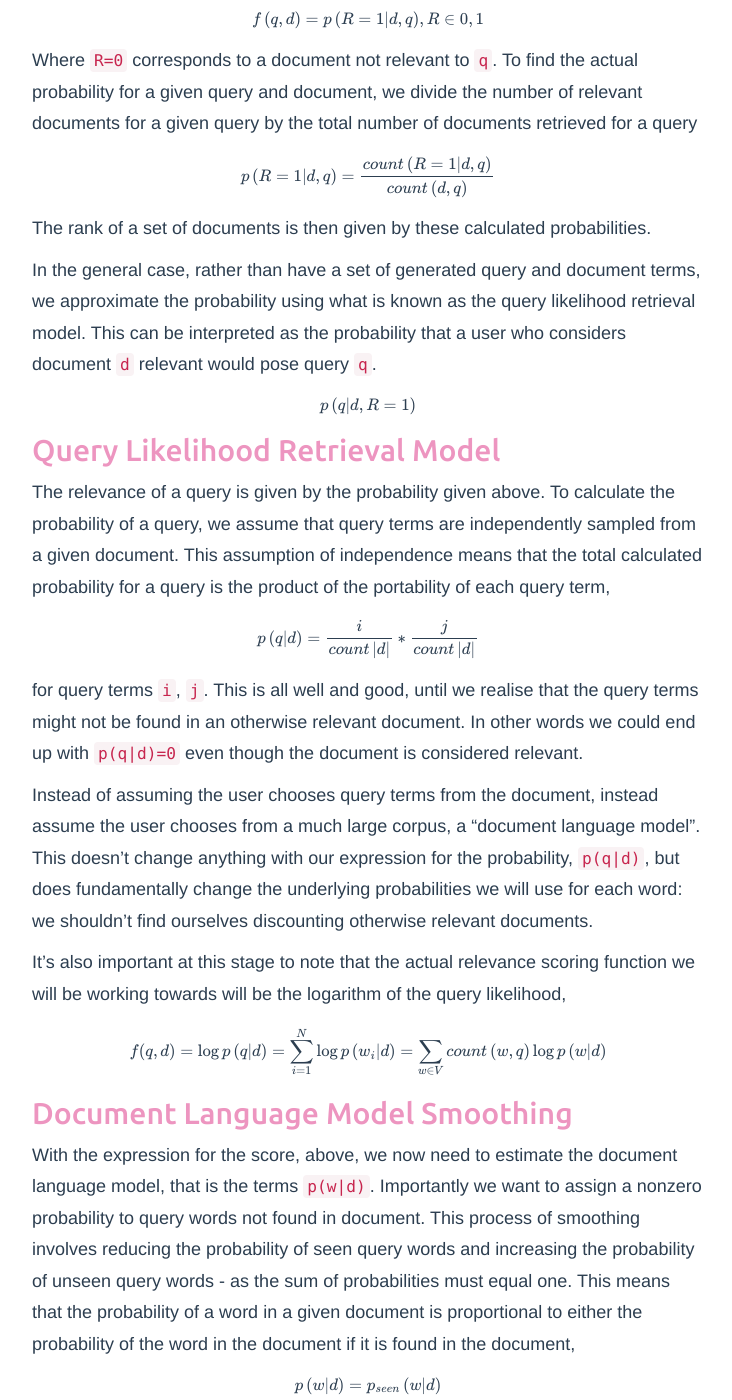
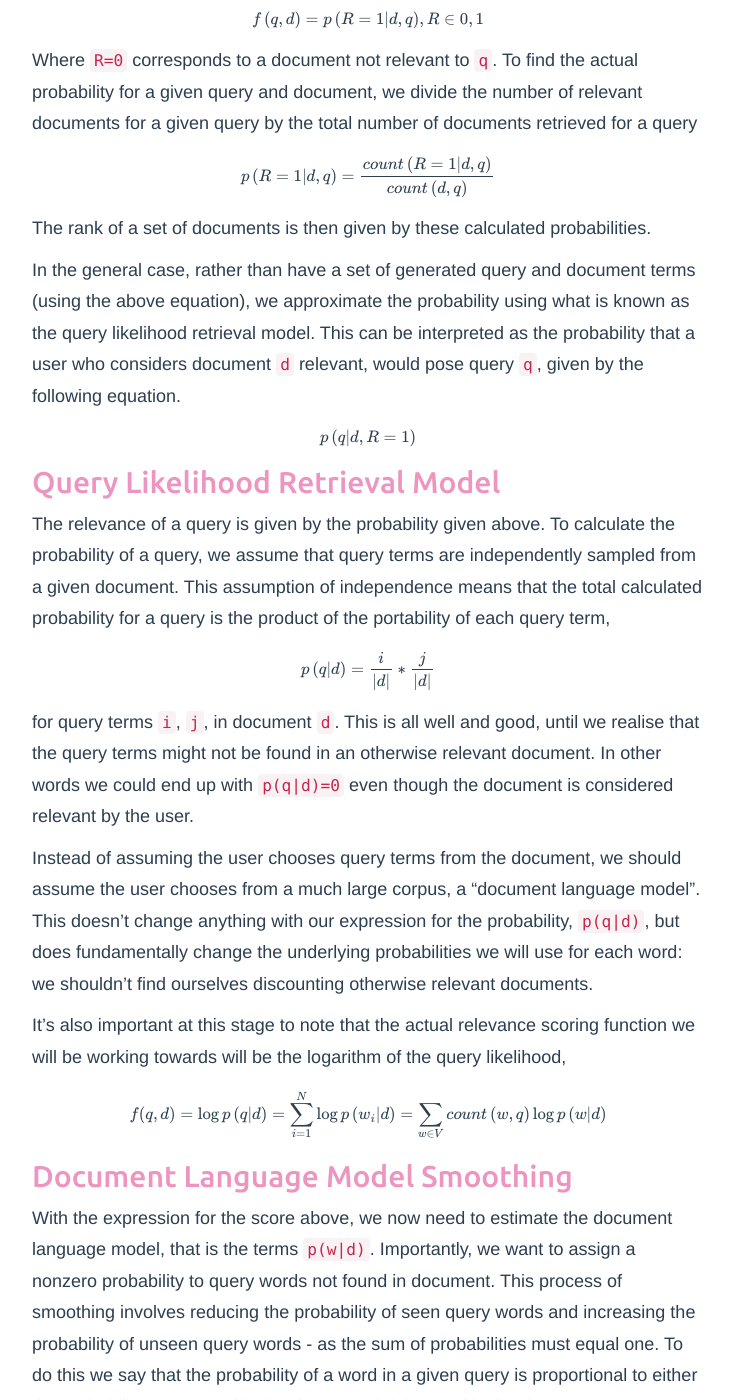
Before and after one commit to tpgmartin/tpgmartin.github.io, a Jekyll site: the page built from _posts/2018-02-25-information-retrieval-models-probabilistic-retrieval-model.md, in a window 1280 px wide and 1400 px high, scrolled down 680 px. Shown: the whole window, without its empty margins (272-1004 px from the left). Built offline with Jekyll 4.4.1, drawn with Linux system fonts in a browser that asks for light colours; formulas are drawn with MathJax 3; comment, search, counter and statistics services are not loaded; some of the changed text lies outside the part shown.

Commit message:
Some small updates, add link

```diff
--- a/_posts/2018-02-25-information-retrieval-models-probabilistic-retrieval-model.md
+++ b/_posts/2018-02-25-information-retrieval-models-probabilistic-retrieval-model.md
@@ -29,7 +29,7 @@ $$
 
 The rank of a set of documents is then given by these calculated probabilities.
 
-In the general case, rather than have a set of generated query and document terms, we approximate the probability using what is known as the query likelihood retrieval model. This can be interpreted as the probability that a user who considers document `d` relevant would pose query `q`.
+In the general case, rather than have a set of generated query and document terms (using the above equation), we approximate the probability using what is known as the query likelihood retrieval model. This can be interpreted as the probability that a user who considers document `d` relevant, would pose query `q`, given by the following equation.
 
 $$
     p\left(q|d,R=1\right)
@@ -40,12 +40,12 @@ $$
 The relevance of a query is given by the probability given above. To calculate the probability of a query, we assume that query terms are independently sampled from a given document. This assumption of independence means that the total calculated probability for a query is the product of the portability of each query term,
 
 $$
-    p\left(q|d\right) = \frac{i}{count\left|d\right|}*\frac{j}{count\left|d\right|}
+    p\left(q|d\right) = \frac{i}{\left|d\right|}*\frac{j}{\left|d\right|}
 $$
 
-for query terms `i`, `j`. This is all well and good, until we realise that the query terms might not be found in an otherwise relevant document. In other words we could end up with `p(q|d)=0` even though the document is considered relevant.
+for query terms `i`, `j`, in document `d`. This is all well and good, until we realise that the query terms might not be found in an otherwise relevant document. In other words we could end up with `p(q|d)=0` even though the document is considered relevant by the user.
 
-Instead of assuming the user chooses query terms from the document, instead assume the user chooses from a much large corpus, a "document language model". This doesn't change anything with our expression for the probability, `p(q|d)`, but does fundamentally change the underlying probabilities we will use for each word: we shouldn't find ourselves discounting otherwise relevant documents.
+Instead of assuming the user chooses query terms from the document, we should assume the user chooses from a much large corpus, a "document language model". This doesn't change anything with our expression for the probability, `p(q|d)`, but does fundamentally change the underlying probabilities we will use for each word: we shouldn't find ourselves discounting otherwise relevant documents.
 
 It's also important at this stage to note that the actual relevance scoring function we will be working towards will be the logarithm of the query likelihood,
 
@@ -55,7 +55,7 @@ $$
 
 ## Document Language Model Smoothing
 
-With the expression for the score, above, we now need to estimate the document language model, that is the terms `p(w|d)`. Importantly we want to assign a nonzero probability to query words not found in document. This process of smoothing involves reducing the probability of seen query words and increasing the probability of unseen query words - as the sum of probabilities must equal one. This means that the probability of a word in a given document is proportional to either the probability of the word in the document if it is found in the document,
+With the expression for the score above, we now need to estimate the document language model, that is the terms `p(w|d)`. Importantly, we want to assign a nonzero probability to query words not found in document. This process of smoothing involves reducing the probability of seen query words and increasing the probability of unseen query words - as the sum of probabilities must equal one. To do this we say that the probability of a word in a given query is proportional to either the probability of the word in the document if it is found in the document,
 
 $$
     p\left(w|d\right) = p_{seen}\left(w|d\right)
@@ -76,12 +76,12 @@ $$
 "Approximately equal", because the above equation omits a sum over the probabilities of words not found in the document - this is irrelevant for ranking purposes. This is where things get interesting. As promised, the form of the equation gives us many of features we simply assumed for the VSM ranking function,
 
 * The numerator of the left hand expression effectively acts as the TF weighting
-* The denominator as the IDF weighting i.e. the more frequent the term `w` is in `C`, the more it is discounted to the final rank
+* The denominator is the IDF weighting i.e. the more frequent the term `w` is in `C`, the more it is discounted to the final rank
 * The right hand side term is effectively equivalent to document length normalisation: the longer the document, the smaller this term as smoothing is less important.
 
 ## Jelinek-Mercer smoothing
 
-A specific example of smoothing is linear interpolation with a constant mixing coefficient or Jelinek-Mercer smoothing. In this model, we use a single coefficient to determine what non-zero probability to apply to a query word not found in a given document.
+A specific example of smoothing is linear interpolation with a constant mixing coefficient or Jelinek-Mercer smoothing. In this model, we use a single coefficient to determine what non-zero probability to apply to a query word not found in a given document. Applied to all query terms, this gives `p(w|d)` as a weighted sum of the probability of a word in the given document and the probability of the word in corpus `C`.
 
 $$
     p\left(w|d\right) = \left(1-\lambda\right)\frac{count\left(w,d\right)}{\left|d\right|}+\lambda p\left(w|C\right)
```
Also changed, not shown: _posts/2018-02-11-information-retrieval-models-vector-space-model.md (+1 -1 lines).
